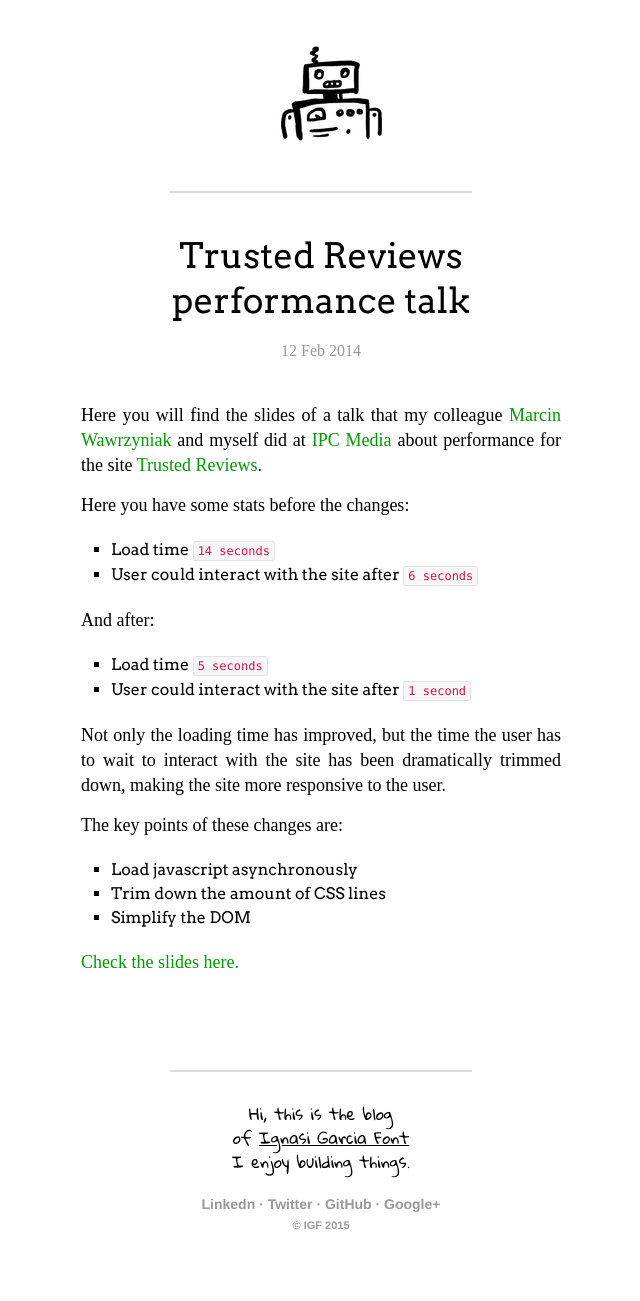
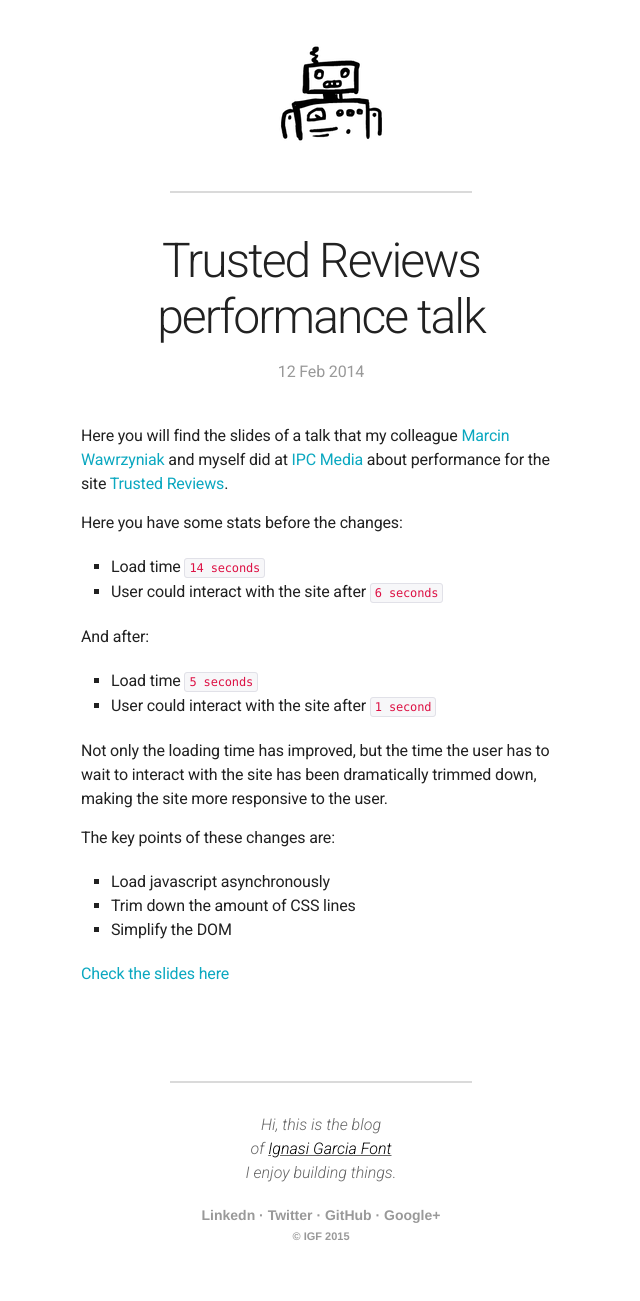
Before and after one commit to ignasigarcia/ignasigarcia.github.com, a Jekyll site: the page built from _posts/2014-02-12-trustedreviews-performance-talk.markdown, in a window 1280 px wide. Shown: the whole page, without its empty margins (319-959 px from the left). Built offline with Jekyll 4.4.1, drawn with Linux system fonts in a browser that asks for light colours; some web fonts are replaced; Markdown is read by kramdown in place of the engine named in the settings.

Commit message:
Added Robot font

```diff
--- a/_layouts/default.html
+++ b/_layouts/default.html
@@ -14,7 +14,7 @@
   <link rel="stylesheet" href="/css/main.css">
 
   <link href='http://fonts.googleapis.com/css?family=Arvo|Gloria+Hallelujah|Enriqueta' rel='stylesheet' type='text/css'>
-
+    <link href='http://fonts.googleapis.com/css?family=Roboto:400,100,100italic,300,300italic,400italic,500,500italic,700,700italic,900,900italic' rel='stylesheet' type='text/css'>
 </head>
 <body>
   <header class="logo">
--- a/_posts/2014-02-12-trustedreviews-performance-talk.markdown
+++ b/_posts/2014-02-12-trustedreviews-performance-talk.markdown
@@ -25,4 +25,4 @@ The key points of these changes are:
 * Trim down the amount of CSS lines
 * Simplify the DOM
 
-[Check the slides here.](http://ignasigarcia.com/files/slides/tr-perfopt/#1)
+[Check the slides here](http://ignasigarcia.com/files/slides/tr-perfopt/#1)
--- a/css/main.css
+++ b/css/main.css
@@ -1,6 +1,7 @@
 body {
     width: 480px;
     margin: auto;
+    padding: 0 32px;
 }
 
 a {
@@ -41,14 +42,17 @@ hr {
 
 .intro {
     text-align: center;
-  font-family: "Gloria Hallelujah";
+    font-weight: 300;
+    font-style: italic;
+    font-family: "Roboto";
     font-size: 16px;
     line-height: 24px;
+    color: rgb(102, 102, 102);
 }
 
 .posts {
     text-align: center;
-  font-family: Arvo;
+    font-family: 'Roboto';
     font-size: 23px;
 }
 
@@ -58,7 +62,7 @@ hr {
 }
 
 .contact, .contact a {
-  font-family: "Helvetica Neue",Helvetica,Arial,sans-serif;
+    font-family: "Helvetica Neue", Helvetica, Arial, sans-serif;
     line-height: 20px;
     color: #999;
     text-align: center;
@@ -74,17 +78,16 @@ hr {
 .post {
     padding-bottom: 40px;
     margin-bottom: 40px;
+    color: rgb(33, 33, 33);
+    letter-spacing: -0.159999996423721px;
+    font-weight: normal;
+    font-family: 'Roboto', sans-serif;
+    font-size: 16px;
+    line-height: 24px;
 }
 
 .post a {
-  color: #090;
-}
-
-.post p {
-  font-family: 'Enriqueta';
-  text-align: justify;
-  font-size: 18px;
-  line-height: 25px;
+    color: rgb(11, 168, 192);
 }
 
 .post header {
@@ -92,12 +95,13 @@ hr {
 }
 
 .post header h2 {
-  font-family: 'Arvo';
-  font-size: 35px;
-  line-height: 45px;
+    font-size: 48px;
+    line-height: 56px;
     text-align: center;
     margin-top: 40px;
     margin-bottom: 15px;
+    font-weight: 300;
+    letter-spacing: -0.04em;
 }
 
 .post .meta {
@@ -114,13 +118,12 @@ hr {
 
 .post li {
     list-style-type: square;
-   font-family: 'Arvo';
     font-size: 16px;
     line-height: 24px;
 }
 
 .highlight {
-  font-family: Monaco,Menlo,Consolas,"Courier New",monospace;
+    font-family: Monaco, Menlo, Consolas, "Courier New", monospace;
     line-height: 20px;
     font-size: 12px;
     margin: 25px 0 25px 20px;
@@ -131,7 +134,7 @@ hr {
     color: #d14;
     background-color: #f7f7f9;
     border: 1px solid #e1e1e8;
-font-family: Monaco,Menlo,Consolas,"Courier New",monospace;
+    font-family: Monaco, Menlo, Consolas, "Courier New", monospace;
     font-size: 12px;
     border-radius: 3px;
 }
```
Lines whose indentation alone changed are shown as unchanged.
